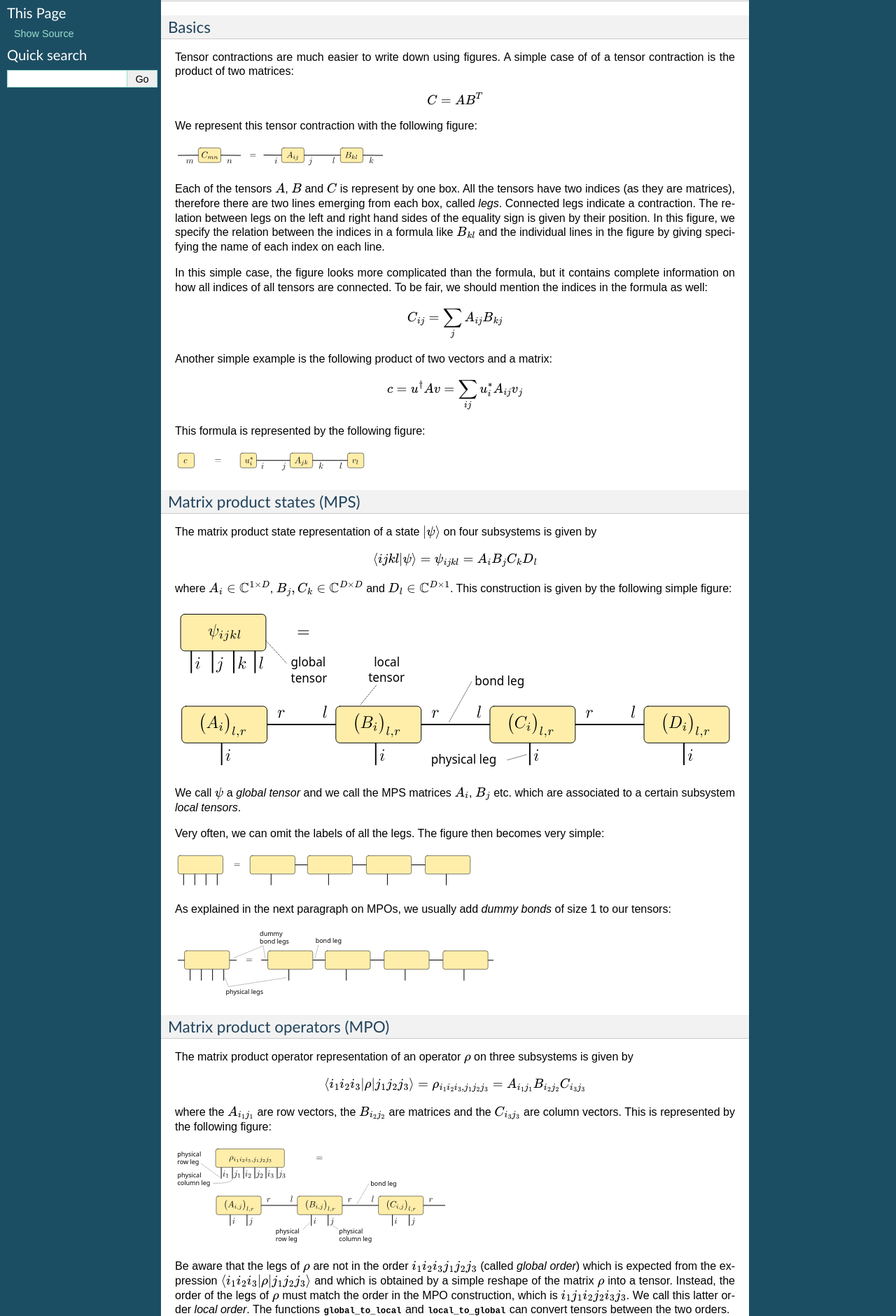
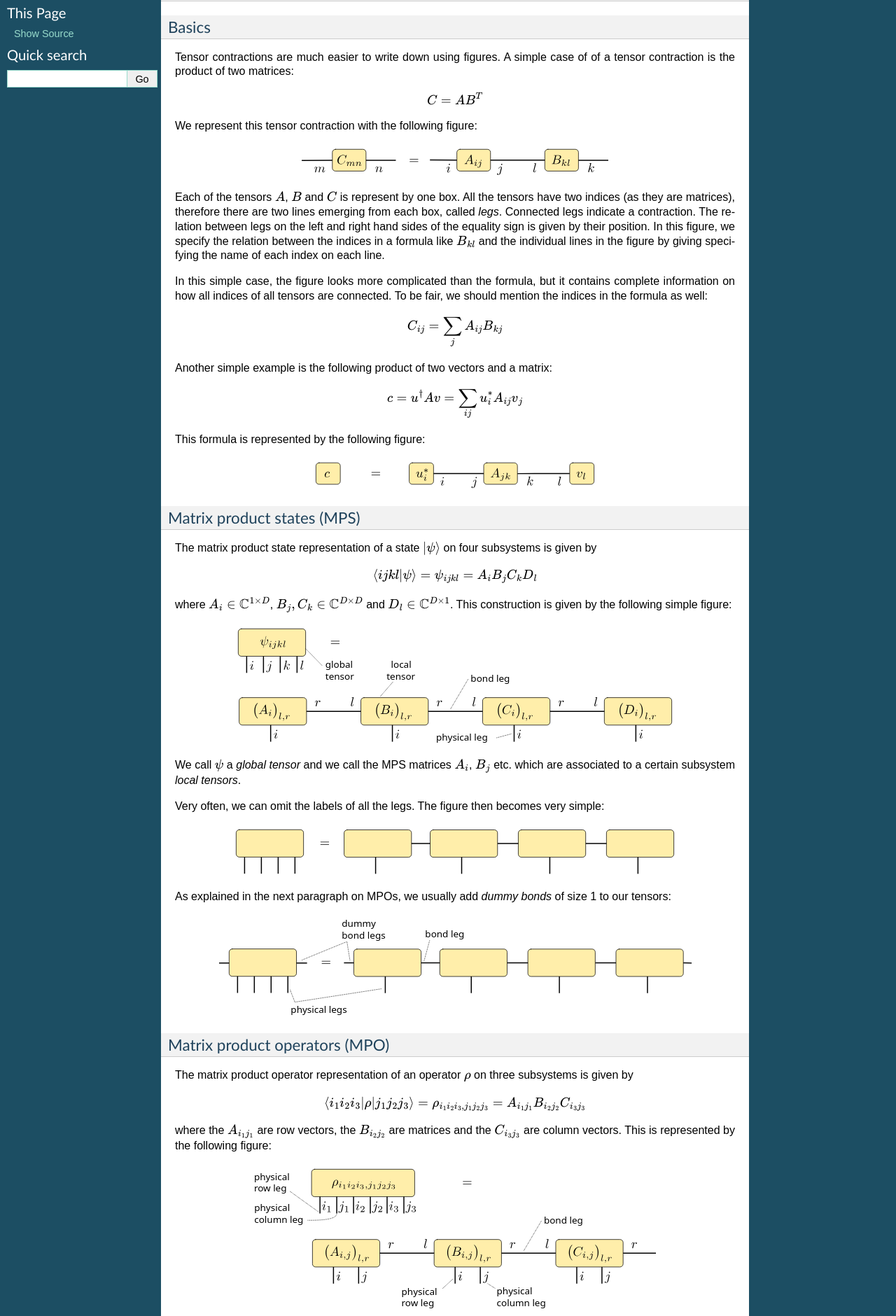
Before and after one commit to vinitX/mpnum, a Sphinx documentation site: the page built from docs/intro.rst, in a window 1280 px wide. Shown: the part 392-2272 px from the top of the page at 70% size. Built offline with Sphinx 7.4.7, drawn with Linux system fonts in a browser that asks for light colours; pages that are not in the unit, such as notebooks, are missing from menus.

Commit message:
scale the SVGs in intro.rst

```diff
--- a/docs/intro.rst
+++ b/docs/intro.rst
@@ -39,6 +39,8 @@ simple case of of a tensor contraction is the product of two matrices:
 We represent this tensor contraction with the following figure:
 
 .. image:: tensors_matrixproduct.svg
+   :scale: 150%
+   :align: center
 
 Each of the tensors :math:`A`, :math:`B` and :math:`C` is represent by
 one box.  All the tensors have two indices (as they are matrices),
@@ -68,6 +70,8 @@ matrix:
 This formula is represented by the following figure:
 
 .. image:: tensors_matrixelement.svg
+   :scale: 150%
+   :align: center
 
 
 Matrix product states (MPS)
@@ -85,7 +89,8 @@ where :math:`A_i \in \mathbb C^{1 \times D}`, :math:`B_j, C_k \in
 This construction is given by the following simple figure:
 
 .. image:: tensors_mps.svg
-	   :scale: 200%
+   :scale: 150%
+   :align: center
 
 We call :math:`\psi` a *global tensor* and we call the MPS matrices
 :math:`A_i`, :math:`B_j` etc. which are associated to a certain
@@ -95,11 +100,15 @@ Very often, we can omit the labels of all the legs.  The figure then
 becomes very simple:
 
 .. image:: tensors_mps_no_names.svg
+   :scale: 150%
+   :align: center
 
 As explained in the next paragraph on MPOs, we usually add *dummy
 bonds* of size 1 to our tensors:
 
 .. image:: tensors_mps_no_names_with_dummies.svg
+   :scale: 150%
+   :align: center
 
 
 Matrix product operators (MPO)
@@ -120,6 +129,8 @@ are matrices and the :math:`C_{i_3j_3}` are column vectors.  This is
 represented by the following figure:
 
 .. image:: tensors_mpo.svg
+   :scale: 150%
+   :align: center
 
 Be aware that the legs of :math:`\rho` are not in the order :math:`i_1
 i_2 i_3 j_1 j_2 j_3` (called *global order*) which is expected from
@@ -138,6 +149,8 @@ In order to simplify the implementation, it is useful to introduce
 or MPO chain:
 
 .. image:: tensors_mpo_with_dummies.svg
+   :scale: 150%
+   :align: center
 
 With these dummy bonds, all the tensors in the representation have
 exactly two bond indices.
@@ -147,10 +160,14 @@ global and local tensors while leaving the physical row indices
 downward:
 
 .. image:: tensors_mpo_updown.svg
+   :scale: 150%
+   :align: center
 
 With this arrangement, we can nicely express a product of two MPOs:
 
 .. image:: tensors_mpo_product.svg
+   :scale: 150%
+   :align: center
 
 This figure tells us how to obtain the local tensors which represent
 the product: We have to compute new tensors as indicated by the shaded
@@ -166,6 +183,8 @@ The local purification from matrix product state representation (PMPS
 or LPMPS) is defined as follows:
 
 .. image:: tensors_pmps.svg
+   :scale: 150%
+   :align: center
 
 Here, all the :math:`i` indices are actual sites and all the :math:`j`
 indices are ancilla sites used for the purification.  The non-negative
@@ -178,6 +197,8 @@ operator described by this representation is given by
 The following figure describes the relation:
 
 .. image:: tensors_pmps_to_mpo.svg
+   :scale: 150%
+   :align: center
 
 It also tells us how to convert a PMPS representation into an MPO
 representation and how the bond dimension changes: The MPO bond
@@ -195,6 +216,8 @@ physical legs at each site.  Each physical leg can also have an
 arbitrary dimension.  A corresponding figure could look like this:
 
 .. image:: tensors_mpa.svg
+   :scale: 150%
+   :align: center
 
 
 How to continue
```
